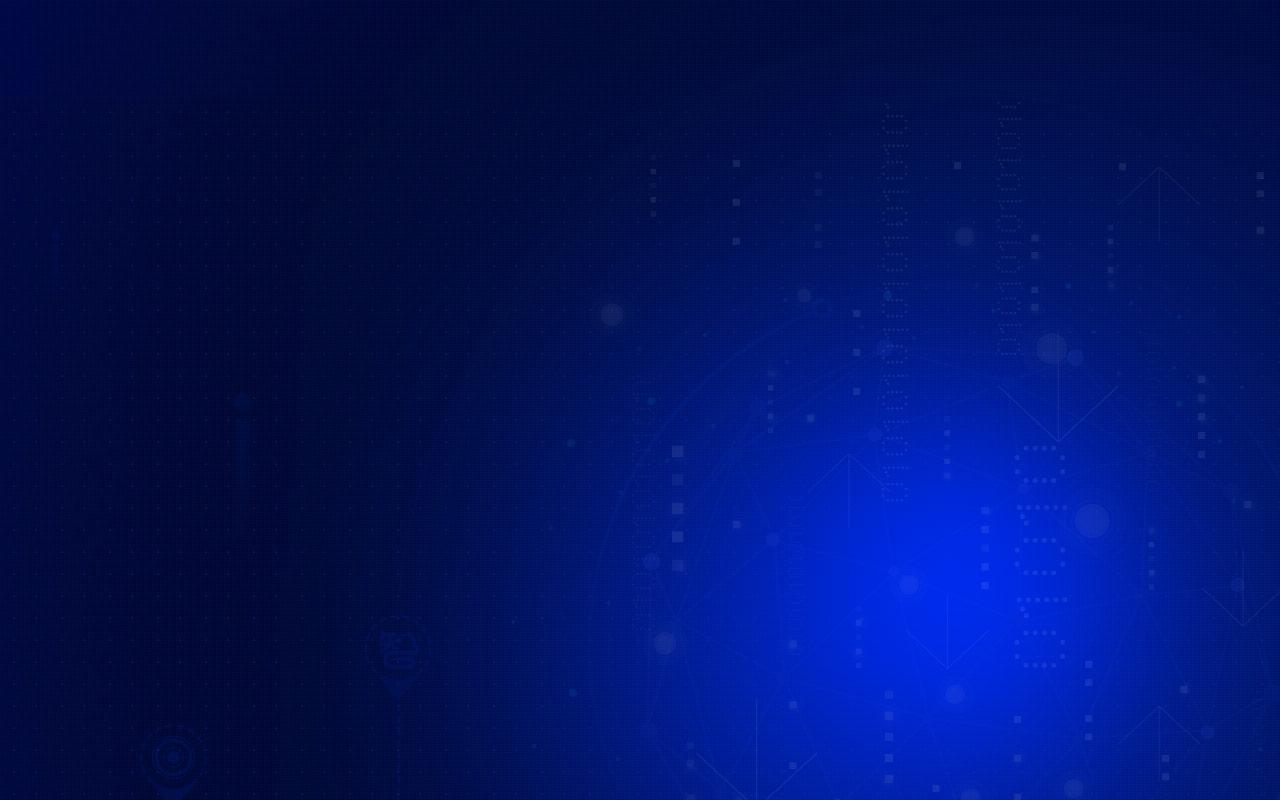
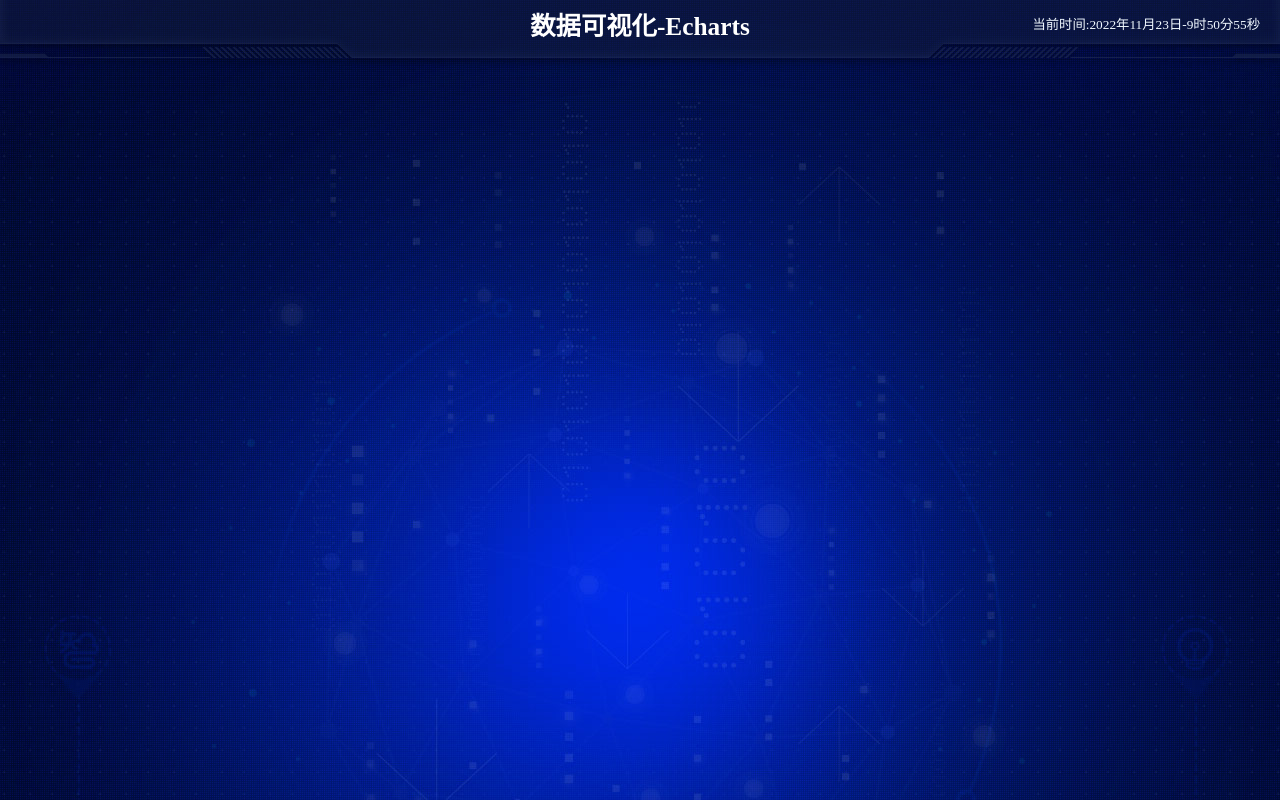
Before and after one commit to luogemin/gitA-demo, a plain HTML site: page index.html in a window 1280 px wide. Drawn offline with Linux system fonts and the light colour scheme.

Commit message:
动态年月日

```diff
--- a/css/index.less
+++ b/css/index.less
@@ -4,5 +4,27 @@
     box-sizing: border-box;
 }
 body {
-    background: url('../images/bg.jpg');
+    background: url('../images/bg.jpg') no-repeat top center;
+    min-width: 12.8rem;
+    line-height: 1.15;
 }
+header{
+    position: relative;
+    height: 1.25rem;
+    background: url('../images/head_bg.png') no-repeat;
+    background-size: 100% 100%;
+    h1{
+        font-size: 0.475rem;
+        text-align: center;
+        line-height: 1rem;
+        color: #fff;
+    }
+    .showTime{
+        position: absolute;
+        right: 0.375rem;
+        top: 0;
+        line-height: 0.9375rem;
+        font-size: 0.25rem;
+        color: aliceblue;
+    }
+}
--- a/index.html
+++ b/index.html
@@ -8,6 +8,27 @@
     <link rel="stylesheet" href="./css/index.css">
 </head>
 <body>
-   <script src="js/flexible.js" ></script>
+    <header>
+        <h1>数据可视化-Echarts</h1>
+        <div class="showTime"></div>
+    </header>
+    <script>
+        var t = null
+        t = setTimeout(time,1000)
+        function time(){
+        clearTimeout(t)
+        var dt= new Date()
+        var y = dt.getFullYear()
+        var mt = dt.getMonth()+1
+        var day = dt.getDate()
+        var h = dt.getHours()
+        var m = dt.getMinutes()
+        var s = dt.getSeconds()
+        document.querySelector(".showTime").innerHTML='当前时间:'+ y+'年'
+        +mt+'月'+day+'日'+ '-'+h+'时'+m+'分'+s+'秒'
+        t =setTimeout(time,1000)
+        }
+    </script>
+    <script src="js/flexible.js" ></script>
 </body>
 </html>
```
Also changed, not shown: css/index.css.
